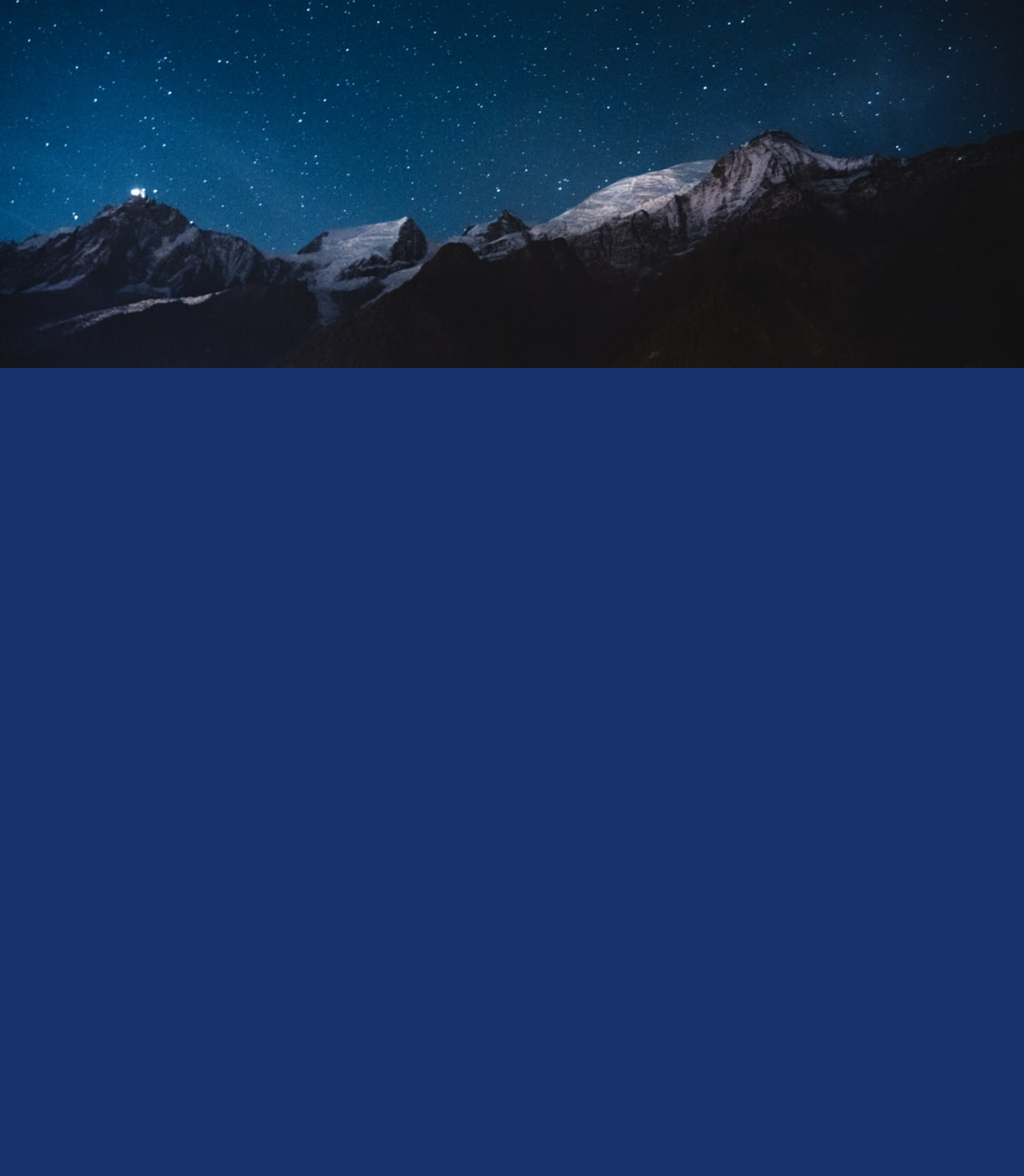
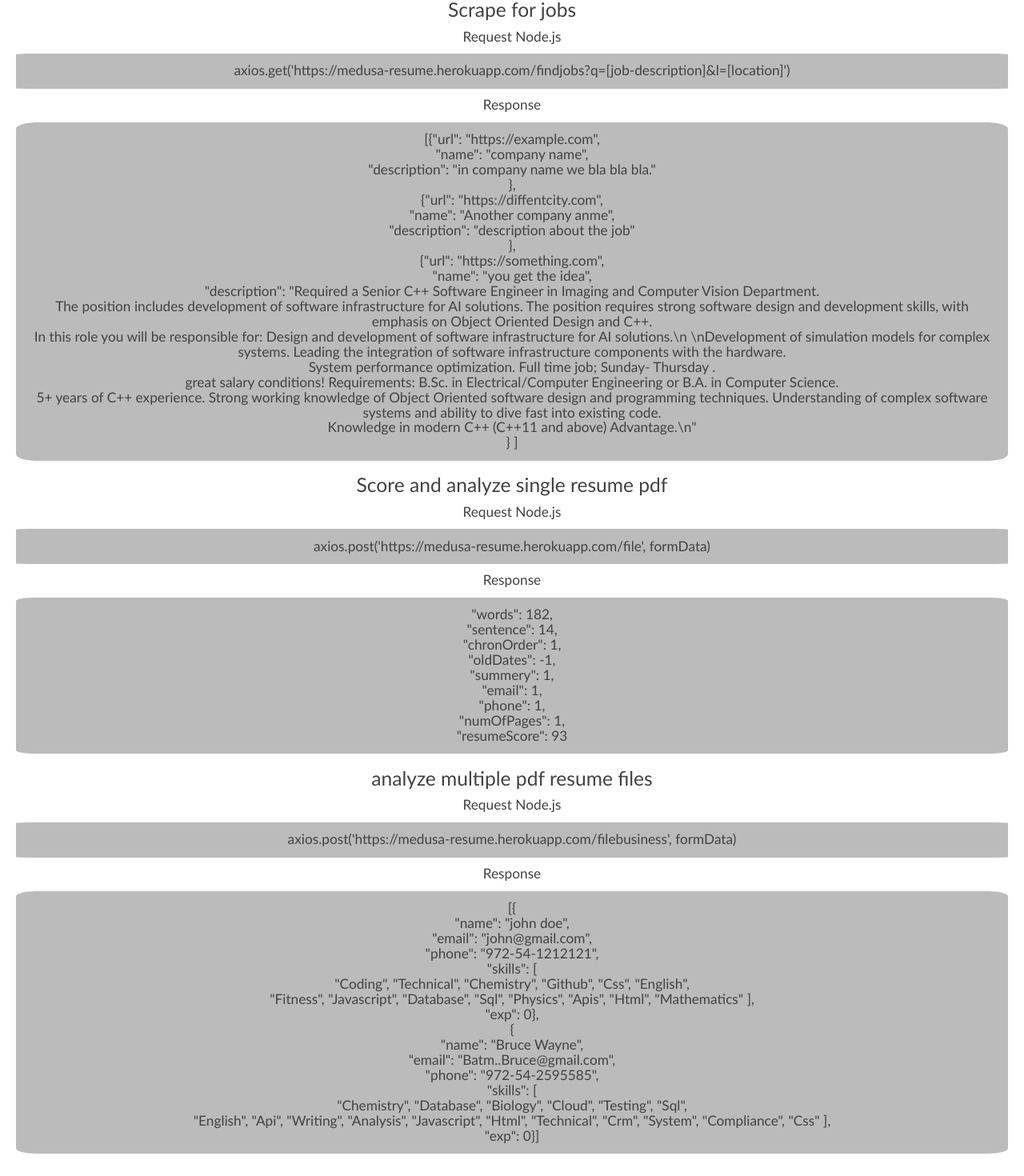
Before and after one commit to GabiCtrlZ/Medusa-Resume, a React app: page /devs in a window 1280 px wide. Shown: the part 340-1810 px from the top of the page at 80% size. Before the commit the page ends 800 px from the top, so only its background shows below. Built offline with nearby package versions, Linux system fonts and the light colour scheme.

Commit message:
finished everythinmg

```diff
--- a/src/App.js
+++ b/src/App.js
@@ -9,6 +9,7 @@ import Jobs from './components/Jobs/Jobs';
 import AnalyticsParallax from './components/Analytics/AnalyticsParallax';
 import dummyData from './components/Business/dummyData.json'
 import WhichBusiness from './components/Business/WhichBusiness';
+import Documentation from './components/Developers/Documentation';
 
 @observer
 class App extends Component {
@@ -23,6 +24,7 @@ class App extends Component {
         <Route exact path='/jobs' render={() => <Jobs />} />
         <Route exact path='/business' render={() => <WhichBusiness />} />
         <Route exact path='/us' render={() => <Us />} />
+        <Route exact path='/devs' render={() => <Documentation />} />
       </Router>
     );
   }
--- a/src/components/Business/Search/SearchBar.js
+++ b/src/components/Business/Search/SearchBar.js
@@ -9,7 +9,7 @@ class SearchBar extends Component {
             <div className="col s4 m2">
                 <div className="row">
                     <div className="input-field col s12">
-                        <input type="text" name='searchVal' value={this.props.value} onChange={this.handleInput} id='in1' placeholder='Search' />
+                        <input type="text" name='searchVal' value={this.props.value} onChange={this.handleInput} id='in3' placeholder='Search' />
                     </div>
                 </div>
             </div>
--- /dev/null
+++ b/src/components/Developers/Documentation.js
@@ -0,0 +1,118 @@
+import React, { Component } from 'react';
+
+class Documentation extends Component {
+    render() {
+        return (
+            <div>
+                <div className="section white">
+                    <div className="row container_search center-align">
+                        <h2 className="header"><i className="material-icons">assessment</i>Medusa Resume For Developers</h2>
+                        <h6 className="grey-text text-darken-3 lighten-3">Welcome to the Medusa Developer Documentation. Get familiar with concepts
+                         common to Medusa APIs and products.</h6>
+                        <br />
+                        <h3 className="grey-text text-darken-3 lighten-3">Products</h3>
+                        <h5 className="grey-text text-darken-3 lighten-3">Scrape for jobs</h5>
+                        <h6 className="grey-text text-darken-3 lighten-3">Request Node.js</h6>
+                        <h6 className="grey-text text-darken-3 lighten-3 code_stuff">axios.get('https://medusa-resume.herokuapp.com/findjobs?q=[job-description]{'&'}l=[location]')</h6>
+                        <h6 className="grey-text text-darken-3 lighten-3">Response</h6>
+                        <h6 className="grey-text text-darken-3 lighten-3 code_stuff">
+                        [{'{'}
+        "url": "https://example.com",<br/>
+        "name": "company name",<br/>
+        "description": "in company name we bla bla bla."<br/>
+    },<br/>
+    {'{'}
+        "url": "https://diffentcity.com",<br/>
+        "name": "Another company anme",<br/>
+        "description": "description about the job"<br/>
+    },<br/>
+    {'{'}
+        "url": "https://something.com",<br/>
+        "name": "you get the idea",<br/>
+        "description": "Required a Senior C++ Software Engineer in Imaging and Computer Vision Department.<br/> The position includes development of software infrastructure for AI solutions. The position requires strong software design and development skills, with emphasis on Object Oriented Design and C++.<br/> In this role you will be responsible for: Design and development of software infrastructure for AI solutions.\n  \nDevelopment of simulation models for complex systems. Leading the integration of software infrastructure components with the hardware.<br/> System performance optimization. Full time job; Sunday- Thursday .<br/> great salary conditions! Requirements:  B.Sc. in Electrical/Computer Engineering or B.A. in Computer Science.<br/>5+ years of C++ experience. Strong working knowledge of Object Oriented software design and programming techniques. Understanding of complex software systems and ability to dive fast into existing code.<br/> Knowledge in modern C++ (C++11 and above) Advantage.\n"<br/>
+    }
+]
+                         </h6>
+                        <h5 className="grey-text text-darken-3 lighten-3">Score and analyze single resume pdf</h5>
+                        <h6 className="grey-text text-darken-3 lighten-3">Request Node.js</h6>
+                        <h6 className="grey-text text-darken-3 lighten-3 code_stuff">axios.post('https://medusa-resume.herokuapp.com/file', formData)</h6>
+                        <h6 className="grey-text text-darken-3 lighten-3">Response</h6>
+                        <h6 className="grey-text text-darken-3 lighten-3 code_stuff">
+                            "words": 182,<br />
+                            "sentence": 14,<br />
+                            "chronOrder": 1,<br />
+                            "oldDates": -1,<br />
+                            "summery": 1,<br />
+                            "email": 1,<br />
+                            "phone": 1,<br />
+                            "numOfPages": 1,<br />
+                            "resumeScore": 93
+                         </h6>
+                        <h5 className="grey-text text-darken-3 lighten-3">analyze multiple pdf resume files</h5>
+                        <h6 className="grey-text text-darken-3 lighten-3">Request Node.js</h6>
+                        <h6 className="grey-text text-darken-3 lighten-3 code_stuff">axios.post('https://medusa-resume.herokuapp.com/filebusiness', formData)</h6>
+                        <h6 className="grey-text text-darken-3 lighten-3">Response</h6>
+                        <h6 className="grey-text text-darken-3 lighten-3 code_stuff">
+                            [
+                            {'{'}<br />
+                            "name": "john doe",<br />
+                            "email": "john@gmail.com",<br />
+                            "phone": "972-54-1212121",<br />
+                            "skills": [<br />
+                            "Coding",
+                            "Technical",
+                            "Chemistry",
+                            "Github",
+                            "Css",
+                            "English",<br/>
+                            "Fitness",
+                            "Javascript",
+                            "Database",
+                            "Sql",
+                            "Physics",
+                            "Apis",
+                            "Html",
+                            "Mathematics"
+                            ],<br />
+                            "exp": 0
+                            {'}'},<br />
+                            {'{'}<br />
+                            "name": "Bruce Wayne",<br />
+                            "email": "Batm..Bruce@gmail.com",<br />
+                            "phone": "972-54-2595585",<br />
+                            "skills": [<br />
+                            "Chemistry",
+                            "Database",
+                            "Biology",
+                            "Cloud",
+                            "Testing",
+                            "Sql",<br/>
+                            "English",
+                            "Api",
+                            "Writing",
+                            "Analysis",
+                            "Javascript",
+                            "Html",
+                            "Technical",
+                            "Crm",
+                            "System",
+                            "Compliance",
+                            "Css"
+                            ],<br />
+                            "exp": 0
+                            {'}'}
+                            ]
+                        </h6>
+                    </div>
+                </div>
+                <div className="parallax-container">
+                    <div className="parallaxo"></div>
+                </div>
+            </div>
+        );
+    }
+}
+
+
+
+export default Documentation
--- a/src/components/Editor/Editor.js
+++ b/src/components/Editor/Editor.js
@@ -84,8 +84,8 @@ class Editor extends Component {
     render() {
         return (
             <div id={"editorWall"}>
-                <button onClick={this.printMode } className={"printMode"}>print mode</button>
-                <button className={"saveButton"}  onClick={this.upLpoad}>{this.state.printMode ? 'save' : <span style={{color :this.state.long < 100 ? 'blue' : this.state.long < 400 ? 'green' : 'red'}}>{this.state.long}W</span>}</button>
+                <button id='botan' onClick={this.printMode } className={"printMode"}>print mode</button>
+                <button id='botan' className={"saveButton"}  onClick={this.upLpoad}>{this.state.printMode ? 'save' : <span style={{color :this.state.long < 100 ? 'blue' : this.state.long < 400 ? 'green' : 'red'}}>{this.state.long}W</span>}</button>
                 <div  className={"page"}>
                     <Head write = {this.write} />
                     {this.showSaction()}
--- a/src/components/Editor/allFreeStyle.js
+++ b/src/components/Editor/allFreeStyle.js
@@ -21,7 +21,7 @@ class FreeStyle extends Component {
             this.state.show ?<div className={"free"}>
                 <InpurBar pt = {this.props.pt + 'title'} cwrite = {this.props.write}  plachHolder = "free Style " shape = "freeTitle" name ="event"  />
                 {this.props.printMode?null :
-                    <button className={"cicrcle"}><span onClick={this.addSaction} className="plusCat">+</span><span onClick={this.deleteSaction} className="minosCat">-</span></button>}
+                    <button id='botan' className={"cicrcle"}><span onClick={this.addSaction} className="plusCat">+</span><span onClick={this.deleteSaction} className="minosCat">-</span></button>}
                 <InpurBar pt = {this.props.pt + 'explain'} write = {this.props.write}  plachHolder = "tell us about thing that did not depend on time like your skills or prizes" shape = "freeLine" name ="event"  />
             </div>: null
         );
--- a/src/components/Editor/catagory.js
+++ b/src/components/Editor/catagory.js
@@ -22,7 +22,7 @@ class Catgory extends Component {
             this.state.show ?<div>
                  <InpurBar pt = {this.props.pt + 'title'} write = {this.props.write}  plachHolder = "Experience " shape = "event" name ="event"  />
                 {this.props.printMode ? null :
-                    <button className={"cicrcle"}><span onClick={this.addSaction} className="plusCat">+</span><span onClick={this.deleteSaction} className="plusCat">-</span></button>}
+                    <button id='botan' className={"cicrcle"}><span onClick={this.addSaction} className="plusCat">+</span><span onClick={this.deleteSaction} className="plusCat">-</span></button>}
                 <Event pt = {this.props.pt + 'event'} write = {this.props.write}  printMode = {this.props.printMode}/>
             </div>: null
         );
--- a/src/index.css
+++ b/src/index.css
@@ -218,7 +218,11 @@ textarea {
   height: 150px;
   background-color: rgba(27, 27, 27, 0.671)
 }
-
+.code_stuff{
+  border-radius: 2%;
+  background-color: rgb(187, 187, 187);
+  padding: 1%;
+}
 .will_flow {
   overflow-y: scroll;
   height: 150px;
@@ -374,12 +378,18 @@ table, .moving {
   border-color: gold;
   left: 5vw;
 }
-
+#botan::after, #botan:focus{
+  background-color: #d8d8d8;
+}
+#botan {
+  background-color: #d8d8d8;
+}
 .page {
   position: absolute;
   top: 20vh;
-  width: 63vw;
-  min-height: 80vw;
+  width: 55vw;
+  font-size: 0.9em;
+  min-height: 70vw;
   background-color: white;
   margin-left: 20vw;
   border-style: ridge;
```
